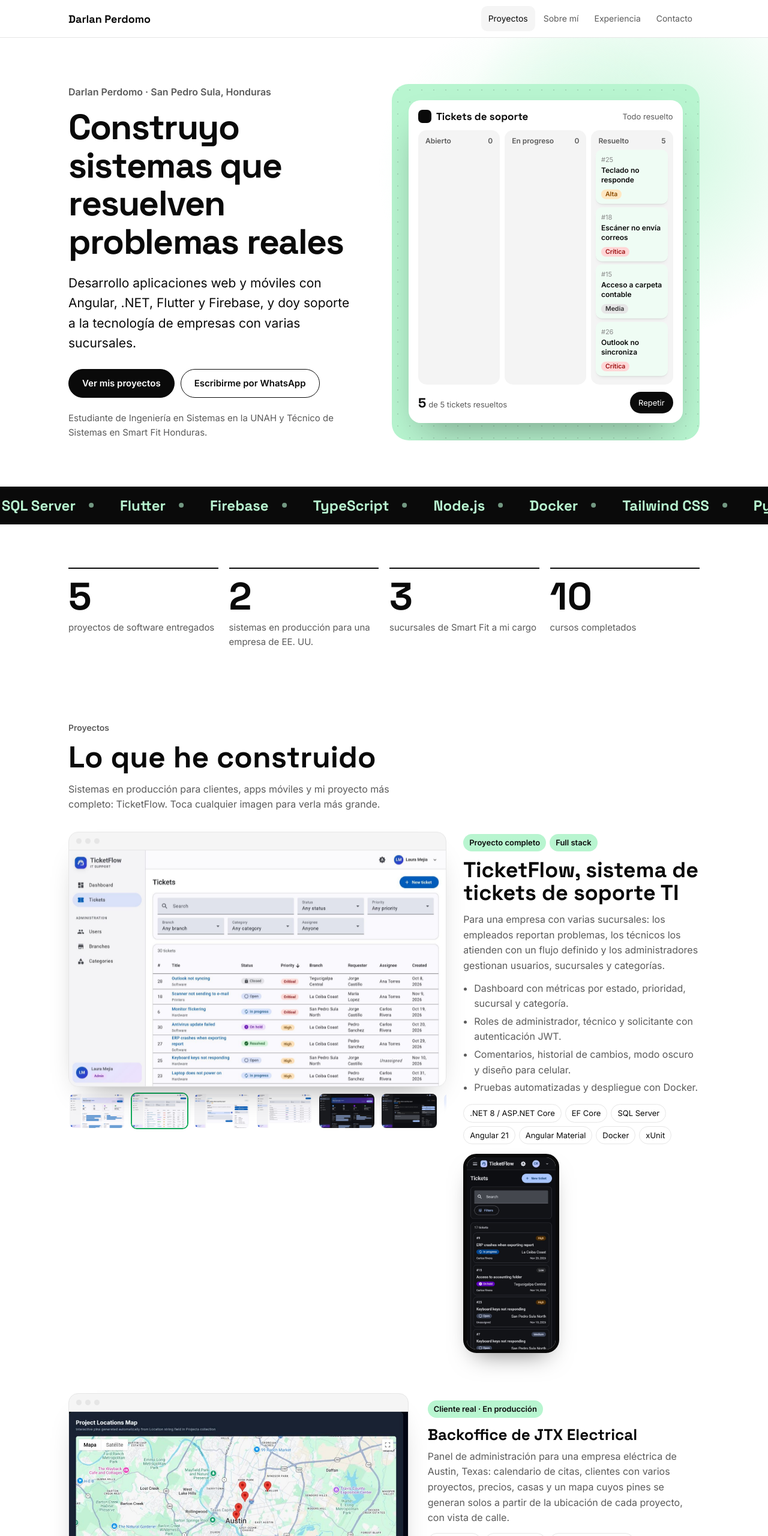
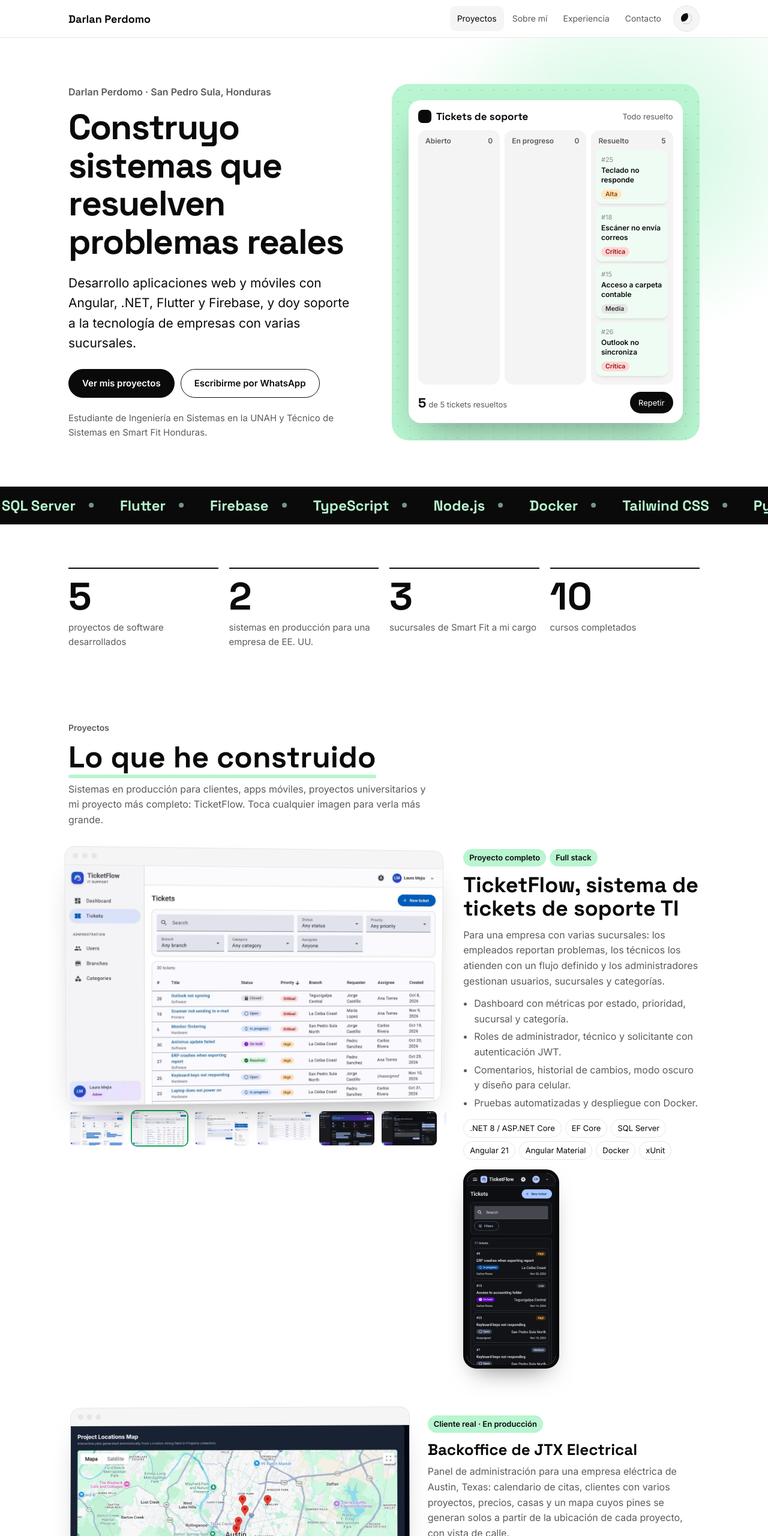
Before and after one commit to Darlangas17/Darlangas17.github.io, a plain HTML site: page index.html in a window 1280 px wide. Shown: the top 2560 px of the page at 60% size. Drawn offline with Linux system fonts and the light colour scheme.

Commit message:
Más animaciones, modo oscuro, Premium Logistics como proyecto universitario
Co-Authored-By: Claude Opus 5.5 <noreply@anthropic.com>
Claude-Session: https://claude.ai/code/session_01L6GCbx1QmLz1CjhBeFtxUN

```diff
--- a/index.html
+++ b/index.html
@@ -172,14 +172,14 @@ footer{color:var(--soft);font-size:13px;padding:28px 0 40px;text-align:center}
 .stat b{font:700 clamp(44px,5vw,64px)/1 "Space Grotesk";display:block}
 .stat p{margin:8px 0 0;color:var(--soft);font-size:15px}
 .tilt{transition:transform .25s ease,box-shadow .25s ease;transform:perspective(1000px) rotateX(var(--rx,0deg)) rotateY(var(--ry,0deg))}
-.par{transform:translateY(var(--py,0px));will-change:transform}
+
 .tilt:hover{box-shadow:0 40px 70px -30px #0009}
 .rv{transition-delay:var(--d,0s)}
 .otro{transition:transform .25s,border-color .25s,padding-left .3s}
 .otro:hover{padding-left:30px}
 .tl{position:relative;padding-left:22px}
 .tl::before{content:"";position:absolute;left:6px;top:8px;bottom:8px;width:2px;background:var(--ok);transform-origin:top;transform:scaleY(0);transition:transform 1.2s ease .2s}
-.tl.in::before{transform:scaleY(1)}
+
 .tl .jb{position:relative}
 .tl .jb::before{content:"";position:absolute;left:-22px;top:24px;width:12px;height:12px;border-radius:50%;background:var(--bg);border:2px solid var(--ok)}
 .chips span,.course,.duties span{transition:transform .2s,background .2s}
@@ -189,6 +189,36 @@ footer{color:var(--soft);font-size:13px;padding:28px 0 40px;text-align:center}
 .job.in .wins li,.rv.in .wins li{opacity:1;transform:none}
 @media(max-width:900px){.stats{grid-template-columns:repeat(2,minmax(0,1fr))}}
 @media(prefers-reduced-motion:reduce){.ch,.htxt .who,.htxt .big,.htxt .btns,.htxt small,#stage{opacity:1;transform:none;animation:none}.board,.track,.herobg::before,.shine::after{animation:none}.tl::before{transform:none}.wins li{opacity:1;transform:none}.prog{display:none}}
+
+/* motion v3 */
+body,nav,.course,.jb,.job,.otro,.chips span,.about{transition:background-color .4s ease,color .4s ease,border-color .4s ease}
+.navr{display:flex;align-items:center;gap:8px}
+.theme{width:44px;height:44px;border-radius:50%;border:1px solid var(--line);background:var(--card);cursor:pointer;display:grid;place-items:center;transition:transform .5s cubic-bezier(.3,1.6,.5,1)}
+.theme:hover{transform:rotate(25deg) scale(1.08)}
+.theme .sun{width:18px;height:18px;border-radius:50%;background:var(--ink);box-shadow:inset -6px -4px 0 0 var(--card);transition:box-shadow .5s,background .4s}
+:root[data-theme=dark] .theme .sun{box-shadow:inset 0 0 0 0 var(--card),0 0 0 3px color-mix(in srgb,var(--mint) 40%,transparent);background:var(--mint)}
+.rv{transform:translate(var(--dx,0px),28px)}
+.rv.in{transform:none}
+.uh{position:relative;display:inline-block}
+.uh::after{content:"";position:absolute;left:0;bottom:-8px;height:6px;width:100%;border-radius:6px;background:var(--mint);transform:scaleX(0);transform-origin:left;transition:transform .9s cubic-bezier(.2,.9,.2,1) .3s}
+.in .uh::after,.uh.in::after{transform:scaleX(1)}
+.frame,.phones,.phone{--p:0;transform:perspective(1200px) rotateY(calc(var(--p)*-8deg + var(--ry,0deg))) rotateX(calc(var(--p)*3deg + var(--rx,0deg)));transition:box-shadow .3s,filter .3s;will-change:transform}
+.media:hover .frame,.feat .frame:hover{box-shadow:0 34px 70px -24px color-mix(in srgb,var(--ok) 55%,transparent);filter:saturate(1.1)}
+.frame{position:relative}
+.frame img{transition:transform .6s cubic-bezier(.2,.9,.2,1),opacity .25s}
+.frame:hover img{transform:scale(1.035)}
+.frame::after{content:"Ver más grande";position:absolute;right:12px;bottom:12px;font:600 13px Inter;background:#0a0a0acc;color:#fff;padding:6px 12px;border-radius:999px;opacity:0;transform:translateY(8px);transition:opacity .25s,transform .25s;pointer-events:none}
+.frame:hover::after{opacity:1;transform:none}
+.tl::before{transform:scaleY(var(--tl,0));transition:none}
+.tl .jb::before{transform:scale(0);transition:transform .5s cubic-bezier(.3,1.6,.5,1) .15s}
+.tl .jb.in::before{transform:scale(1)}
+.tl .jb{opacity:0;transform:translateX(-30px);transition:opacity .6s ease,transform .6s ease;transition-delay:var(--d,0s)}
+.tl .jb.in{opacity:1;transform:none}
+.badge{transition:transform .3s cubic-bezier(.3,1.6,.5,1)}
+.p:hover .badge,.feat:hover .badge{transform:translateY(-2px) scale(1.04)}
+.tk{transition:transform .2s}
+.tk:hover{transform:translateY(-2px) rotate(-1deg)}
+@media(prefers-reduced-motion:reduce){.frame,.phones,.phone{transform:none}.tl .jb{opacity:1;transform:none}.tl .jb::before{transform:none}.uh::after{transform:none}}
 /* lightbox */
 .lb{position:fixed;inset:0;z-index:50;background:#000c;display:none;align-items:center;justify-content:center;padding:4vw}
 .lb.open{display:flex;animation:fade .25s}
@@ -203,7 +233,7 @@ footer{color:var(--soft);font-size:13px;padding:28px 0 40px;text-align:center}
 <body>
 <div class="prog" id="prog"></div>
 <nav><div class="wrap"><b>Darlan Perdomo</b>
-<div class="links" id="links"><a href="#proyectos">Proyectos</a><a href="#sobre-mi">Sobre mí</a><a href="#experiencia">Experiencia</a><a href="#contacto">Contacto</a></div></div></nav>
+<div class="navr"><div class="links" id="links"><a href="#proyectos">Proyectos</a><a href="#sobre-mi">Sobre mí</a><a href="#experiencia">Experiencia</a><a href="#contacto">Contacto</a></div><button class="theme" id="theme" aria-label="Cambiar entre modo claro y oscuro"><span class="sun"></span></button></div></div></nav>
 
 <div class="herobg" id="herobg"><header class="wrap hero">
   <div class="htxt">
@@ -227,14 +257,14 @@ footer{color:var(--soft);font-size:13px;padding:28px 0 40px;text-align:center}
 </header></div>
 <div class="marq" aria-hidden="true"><div class="track" id="track"></div></div>
 <section class="wrap stats" id="stats">
-  <div class="stat rv"><b data-n="5">0</b><p>proyectos de software entregados</p></div>
+  <div class="stat rv"><b data-n="5">0</b><p>proyectos de software desarrollados</p></div>
   <div class="stat rv"><b data-n="2">0</b><p>sistemas en producción para una empresa de EE. UU.</p></div>
   <div class="stat rv"><b data-n="3">0</b><p>sucursales de Smart Fit a mi cargo</p></div>
   <div class="stat rv"><b data-n="10">0</b><p>cursos completados</p></div>
 </section>
 
 <section class="band" id="proyectos" style="padding-top:clamp(24px,4vw,48px)"><div class="wrap">
-  <div class="rv"><p class="label">Proyectos</p><h2>Lo que he construido</h2><p class="lead">Sistemas en producción para clientes, apps móviles y mi proyecto más completo: TicketFlow. Toca cualquier imagen para verla más grande.</p></div>
+  <div class="rv"><p class="label">Proyectos</p><h2 class="uh">Lo que he construido</h2><p class="lead">Sistemas en producción para clientes, apps móviles, proyectos universitarios y mi proyecto más completo: TicketFlow. Toca cualquier imagen para verla más grande.</p></div>
 
   <article class="feat rv">
     <div>
@@ -362,14 +392,14 @@ projEl.addEventListener('click',e=>{
   const z=e.target.closest('[data-zoom]');if(z){openLb(z.src,z.alt);return}
   const f=e.target.closest('[data-zoomframe]');if(f){const im=document.getElementById(f.dataset.zoomframe);openLb(im.src,im.alt)}
 });
-const otros=[["Premium Logistics Cargo","Cliente real","Sistema integral de gestión para una empresa de paquetería."],["Monitor de paciente UCI con IoT","Proyecto académico","Sensores de signos vitales simulados en Wokwi que envían datos a ThingSpeak, con análisis y alertas en Google Colab."]];
+const otros=[["Premium Logistics Cargo","Proyecto universitario","Sistema integral de gestión para una empresa de paquetería."]];
 document.getElementById('otros').innerHTML=otros.map(([a,b,c])=>`<div class="otro rv"><span class="badge">${b}</span><h3>${a}</h3><p>${c}</p></div>`).join('');
 
 /* sobre mí */
 document.getElementById('duties').innerHTML=["Servidores","Control de acceso","Redes Wi-Fi","Audio","Cámaras","Climatización"].map(x=>`<span>${x}</span>`).join('');
 const wins=[["Diagnóstico de cobertura Wi-Fi","en las tres sucursales, con propuesta de equipos y presupuesto, e instalación de repetidores en Galerías."],["Administración y soporte de AppScheduler,","el servicio de Windows en PowerShell y NSSM que controla la música ambiental: ajuste de horarios y corrección de fallas."],["Manual de diagnóstico y corrección de fallas","y checklist de validación de sistemas por sucursal."],["Propuesta de plan de contingencia","para mantener el control de acceso y la operación ante una caída del sistema (pendiente de aprobación)."]];
 document.getElementById('wins').innerHTML=wins.map(([a,b])=>`<li><strong>${a}</strong> ${b}</li>`).join('');
-const jobs=[["Desarrollador de software freelance","Desarrollo web y móvil","Por proyecto","Backoffice y sitio web para JTX Electrical, sistema de gestión para Premium Logistics Cargo y la app Pumarket."],["Agente de Servicio al Cliente","IntouchCX","Nov. 2022 a feb. 2023","Seguimiento de paquetes, tarifas y plazos de entrega, y procesamiento de reembolsos."],["Práctica en Electrónica","Honduras Electrical Distribution System","2021","Reparación de electrodomésticos pequeños y mantenimiento preventivo y correctivo de equipos electrónicos."]];
+const jobs=[["Desarrollador de software freelance","Desarrollo web y móvil","Por proyecto","Backoffice y sitio web para JTX Electrical, y la app móvil Pumarket."],["Agente de Servicio al Cliente","IntouchCX","Nov. 2022 a feb. 2023","Seguimiento de paquetes, tarifas y plazos de entrega, y procesamiento de reembolsos."],["Práctica en Electrónica","Honduras Electrical Distribution System","2021","Reparación de electrodomésticos pequeños y mantenimiento preventivo y correctivo de equipos electrónicos."]];
 document.getElementById('jobs').innerHTML=jobs.map(([a,b,c,d])=>`<div class="jb"><div class="jbt"><div><h3>${a}</h3><small>${b}</small></div><span>${c}</span></div><p>${d}</p></div>`).join('');
 const courses=[["Desarrollo web","HTML, CSS, JavaScript y Node.js","Codédex"],["Jira","Jira Fundamentals","Atlassian University"],["Soporte con tickets","Jira Service Management Fundamentals","Atlassian University"],["Angular","Tutorial oficial “Learn Angular”","angular.dev"],["Firebase","Codelabs oficiales","Google Firebase"],["Flutter","Ruta oficial de aprendizaje","flutter.dev"],["Flutter","Curso de Flutter","Coddy"],["Tailwind CSS","Curso en español (David Ruiz)","freeCodeCamp"],["SQLite","SQLite Course","Flavio Copes"],["SAP","Learning journey introductorio","SAP Learning"]];
 document.getElementById('courses').innerHTML=courses.map(([a,b,c])=>`<div class="course"><span>${a}</span><b>${b}</b><small>${c}</small></div>`).join('');
@@ -393,13 +423,25 @@ document.querySelectorAll('.frame,.phones,.phone').forEach(f=>{f.classList.add('
   f.addEventListener('pointermove',e=>{const r=f.getBoundingClientRect(),x=(e.clientX-r.left)/r.width-.5,y=(e.clientY-r.top)/r.height-.5;f.style.setProperty('--ry',(x*6)+'deg');f.style.setProperty('--rx',(-y*6)+'deg')});
   f.addEventListener('pointerleave',()=>{f.style.setProperty('--ry','0deg');f.style.setProperty('--rx','0deg')})});
 /* barra de progreso y parallax */
-const prog=document.getElementById('prog'),par=[...document.querySelectorAll('.p .media, .feat > div:first-child')];par.forEach(e=>e.classList.add('par'));let tick=false;
-function onScroll(){const h=document.documentElement;prog.style.transform=`scaleX(${h.scrollTop/(h.scrollHeight-h.clientHeight)||0})`;
-  if(!reduce)par.forEach((f,i)=>{const r=f.getBoundingClientRect(),c=Math.max(-1,Math.min(1,(r.top+r.height/2-innerHeight/2)/innerHeight));f.style.setProperty('--py',(c*-14*(i%2?1:-1)).toFixed(1)+'px')});tick=false}
+const prog=document.getElementById('prog'),par=[...document.querySelectorAll('.frame,.phones')];let tick=false;
+function onScroll(){const h=document.documentElement;prog.style.transform=`scaleX(${h.scrollTop/(h.scrollHeight-h.clientHeight)||0})`;const tlE=document.getElementById('jobs');if(tlE){const r=tlE.getBoundingClientRect();tlE.style.setProperty('--tl',Math.max(0,Math.min(1,(innerHeight*.75-r.top)/r.height)).toFixed(3))}
+  if(!reduce)par.forEach((f,i)=>{const r=f.getBoundingClientRect(),c=Math.max(-1,Math.min(1,(r.top+r.height/2-innerHeight/2)/(innerHeight/2)));f.style.setProperty('--p',(c*(i%2?-1:1)).toFixed(3))});tick=false}
 addEventListener('scroll',()=>{if(!tick){tick=true;requestAnimationFrame(onScroll)}},{passive:true});onScroll();
 /* retrasos escalonados */
 document.querySelectorAll('.otros .rv,.stats .rv').forEach((e,i)=>e.style.setProperty('--d',(i%4)*.1+'s'));
 document.querySelectorAll('#wins li').forEach((e,i)=>e.style.setProperty('--i',i));
+
+/* mitades de cada proyecto entran desde los lados */
+document.querySelectorAll('.p').forEach((a,i)=>{a.classList.remove('rv');const m=a.children[0],t=a.children[1];const even=i%2===1;
+  m.classList.add('rv');m.style.setProperty('--dx',(even?60:-60)+'px');t.classList.add('rv');t.style.setProperty('--dx',(even?-40:40)+'px');t.style.setProperty('--d','.12s')});
+document.querySelectorAll('#jobs .jb').forEach((e,i)=>{e.classList.add('rv');e.style.setProperty('--d',(i*.12)+'s')});
+document.querySelectorAll('.otros .otro').forEach((e,i)=>e.style.setProperty('--d',(i*.08)+'s'));
+document.querySelectorAll('.uh').forEach(e=>e.classList.add('rv'));
+/* modo claro / oscuro */
+const root=document.documentElement,tb=document.getElementById('theme');
+let saved=null;try{saved=localStorage.getItem('dp-theme')}catch(e){}
+if(saved)root.dataset.theme=saved;
+tb.addEventListener('click',()=>{const cur=root.dataset.theme||(matchMedia('(prefers-color-scheme: dark)').matches?'dark':'light');const nx=cur==='dark'?'light':'dark';root.dataset.theme=nx;try{localStorage.setItem('dp-theme',nx)}catch(e){}});
 /* animaciones al hacer scroll */
 const els=document.querySelectorAll('.rv,.tl');
 if(reduce||!('IntersectionObserver' in window)){els.forEach(e=>e.classList.add('in'));document.querySelectorAll('b[data-n]').forEach(b=>b.textContent=b.dataset.n)}
```
